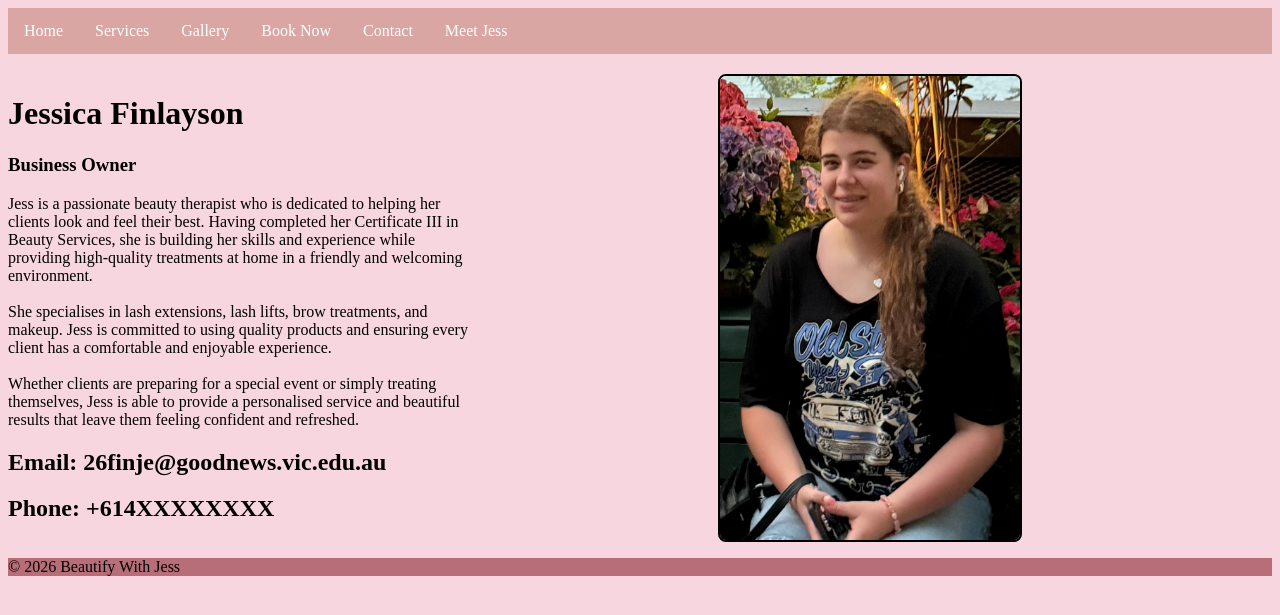
After one commit to RagedPlague/my-flask-app, a Flask app: page /meetjess in a window 1280 px wide. The commit adds this page. Shown: the top 615 px of the page. Run offline with Flask 3, Linux system fonts and the light colour scheme.

Commit message:
Created meetjess.html, basic css and images, and enquiry database function

```diff
--- a/app.py
+++ b/app.py
@@ -56,14 +56,16 @@ def submit_enquiry():
             )
         ''')
 
-        #Insert the data
+        # Insert the data
         cursor.execute(
             "INSERT INTO enquiries (name, email, message) VALUES (?, ?, ?)",
             (name, email, message)
         )
         conn.commit()
 
-    return "Thank you! Your enquiry has been received."
+    # Reloads webpage before adding text so the text stays on the webpage
+    # without taking you to a seperate, blank webpage
+    return render_template("contact.html", success="Thank you! Your enquiry has been received.")
 
 # Create the database and tables
 def create_database():
@@ -162,33 +164,10 @@ def contact():
     return render_template("contact.html")
 
 
-# Save an enquiry to the database
-@app.route("/add_enquiry", methods=["POST"])
-def add_enquiry():
-
-    # Retrieve the customer's enquiry
-    name = request.form["name"]
-    email = request.form["email"]
-    message = request.form["message"]
-
-    # Connect to the database
-    connection = sqlite3.connect(DATABASE)
-    cursor = connection.cursor()
-
-    # Insert the enquiry into the enquiries table
-    cursor.execute("""
-        INSERT INTO enquiries
-        (name, email, message)
-
-        VALUES (?, ?, ?)
-    """, (name, email, message))
-
-    connection.commit()
-    connection.close()
-
-    return redirect("/")
-
-
+# Meet Jess Page
+@app.route("/meetjess")
+def meetjess():
+    return render_template("meetjess.html")
 
 if __name__ == "__main__":
     create_database()
--- a/static/style.css
+++ b/static/style.css
@@ -0,0 +1,70 @@
+/*
+-----------------
+NAVBAR
+-----------------
+*/
+ul {
+  list-style-type: none;
+  margin: 0;
+  padding: 0;
+  overflow: hidden;
+  background-color: #d9a6a3;
+}
+
+ul li {
+  float: left;
+}
+
+ul li a {
+  display: block;
+  color: white;
+  text-align: center;
+  padding: 14px 16px;
+  text-decoration: none;
+}
+
+ul li a:hover {
+  background-color: #b76e79;
+}
+
+
+
+/*
+--------------
+WEBPAGES
+--------------
+*/
+body {
+    background-color: #f7d6e0;
+}
+
+footer {
+    background-color: #b76e79;
+}
+
+
+
+/*
+-------------------
+DIVS AND CONTAINERS
+-------------------
+*/
+.content-container {
+    display: flex;
+    justify-content: space-between; /* Pushes text left, image right */
+    padding-top: 20px;
+    padding-right: 250px;
+    gap: 250px /* Adds a gap between the text and the image */
+}
+
+
+
+/*
+-----------
+IMAGES
+-----------
+*/
+.jess {
+    border: 2px solid black;
+    border-radius: 8px;
+}
--- /dev/null
+++ b/templates/meetjess.html
@@ -0,0 +1,57 @@
+<!DOCTYPE html>
+<html lang="en">
+
+<head>
+    <meta charset="UTF-8">
+
+    <!--- this makes the website display well on every device not just pc -->
+    <meta name="viewport" content="width=device-width, initial-scale=1.0">
+
+    <title>Beautify With Jess</title>
+
+    <!--- url_for() finds style.css in static folder, does not work if just href=style.css -->
+    <link rel="stylesheet" href="{{ url_for('static', filename='style.css') }}">
+</head>
+
+<body>
+    <!-- Header appears at top of screen -->
+    <header>
+        <nav>
+            <ul>
+                <li><a href="/">Home</a></li>
+                <li><a href="/services">Services</a></li>
+                <li><a href="/gallery">Gallery</a></li>
+                <li><a href="/booking">Book Now</a></li>
+                <li><a href="/contact">Contact</a></li>
+                <li><a href="/meetjess">Meet Jess</a></li>
+            </ul>
+        </nav>
+    </header>
+
+    <main>
+        <div class="content-container">
+
+            <!-- Keeps text and image seperate -->
+            <div class="text-side">
+                <h1>Jessica Finlayson</h1>
+                <h3>Business Owner</h3>
+                <p>
+                    Jess is a passionate beauty therapist who is dedicated to helping her clients look and feel their best. Having completed her Certificate III in Beauty Services, she is building her skills and experience while providing high-quality treatments at home in a friendly and welcoming environment. <br><br>
+                    She specialises in lash extensions, lash lifts, brow treatments, and makeup. Jess is committed to using quality products and ensuring every client has a comfortable and enjoyable experience. <br><br>
+                    Whether clients are preparing for a special event or simply treating themselves, Jess is able to provide  a personalised service and beautiful results that leave them feeling confident and refreshed.
+                </p>
+                <h2>Email: 26finje@goodnews.vic.edu.au</h2>
+                <h2>Phone: +614XXXXXXXX</h2>
+            </div>
+
+            <img src="{{ url_for('static', filename='jess.jpg') }}" class="jess" width="300" length="300">
+        </div>
+    </main>
+
+    <!-- Footer appears at bottom of screen -->
+    <footer>
+        <p>© 2026 Beautify With Jess</p>
+    </footer>
+
+</body>
+</html>
```
Also changed, not shown: templates/booking.html (+29 -0 lines), templates/confirmation.html (+29 -0 lines), templates/contact.html (+22 -9 lines), templates/gallery.html (+29 -0 lines), templates/index.html (+12 -7 lines), templates/services.html (+29 -0 lines), enquiries.db, static/jess.jpg (added), static/placeholder.jpg (added).
